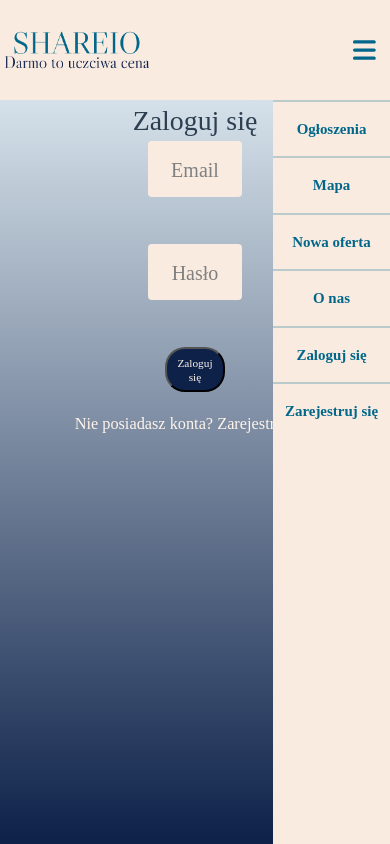
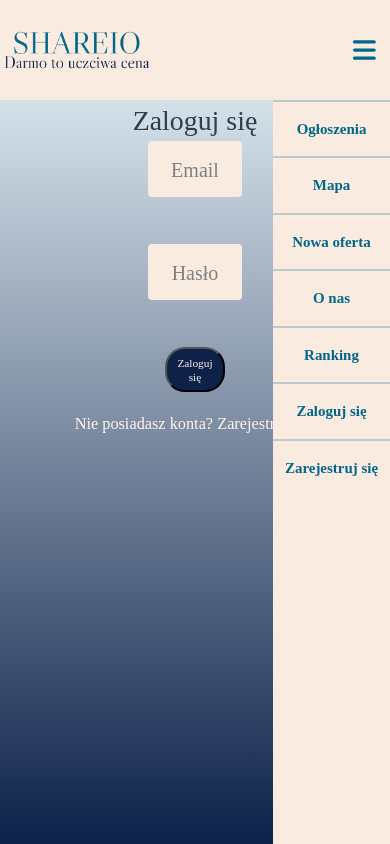
Before and after one commit to shareio-pl/shareio-frontend, a Vue app: page /login in a window 390 px wide. Both pictures are taken after a click on the icon 364 px from the left and 50 px from the top of the page. Built offline with nearby package versions, Linux system fonts and the light colour scheme; a web font is replaced by a local one.

Commit message:
Add Redirection to Scoreboard - Menu

```diff
--- a/src/components/pages/Menu.vue
+++ b/src/components/pages/Menu.vue
@@ -15,6 +15,8 @@
         <span @click="onAddOfferClick">Nowa oferta</span>
         <hr />
         <span @click="onAboutUsClick">O nas</span>
+        <hr />
+        <span @click="onScoreboardClick">Ranking</span>
         <hr />
       </div>
       <span v-if="isLoggedIn" @click="onMyAccountClick">Moje konto</span>
@@ -115,6 +117,9 @@ export default {
     },
     onAboutUsClick() {
       this.$router.push('/about');
+    },
+    onScoreboardClick() {
+      this.$router.push('/scoreboard');
     },
     async getUserData() {
       let token = localStorage.getItem('token');
```
